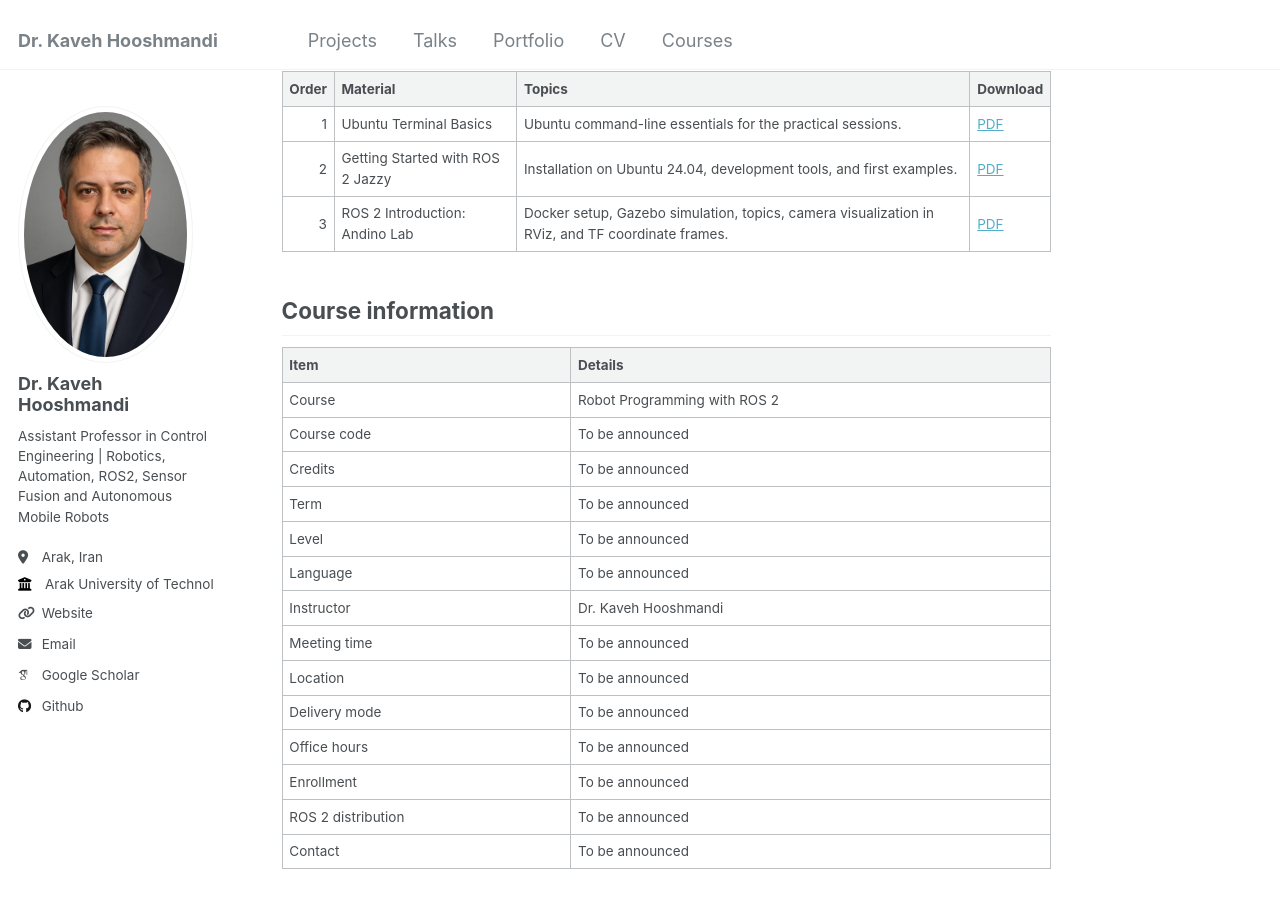
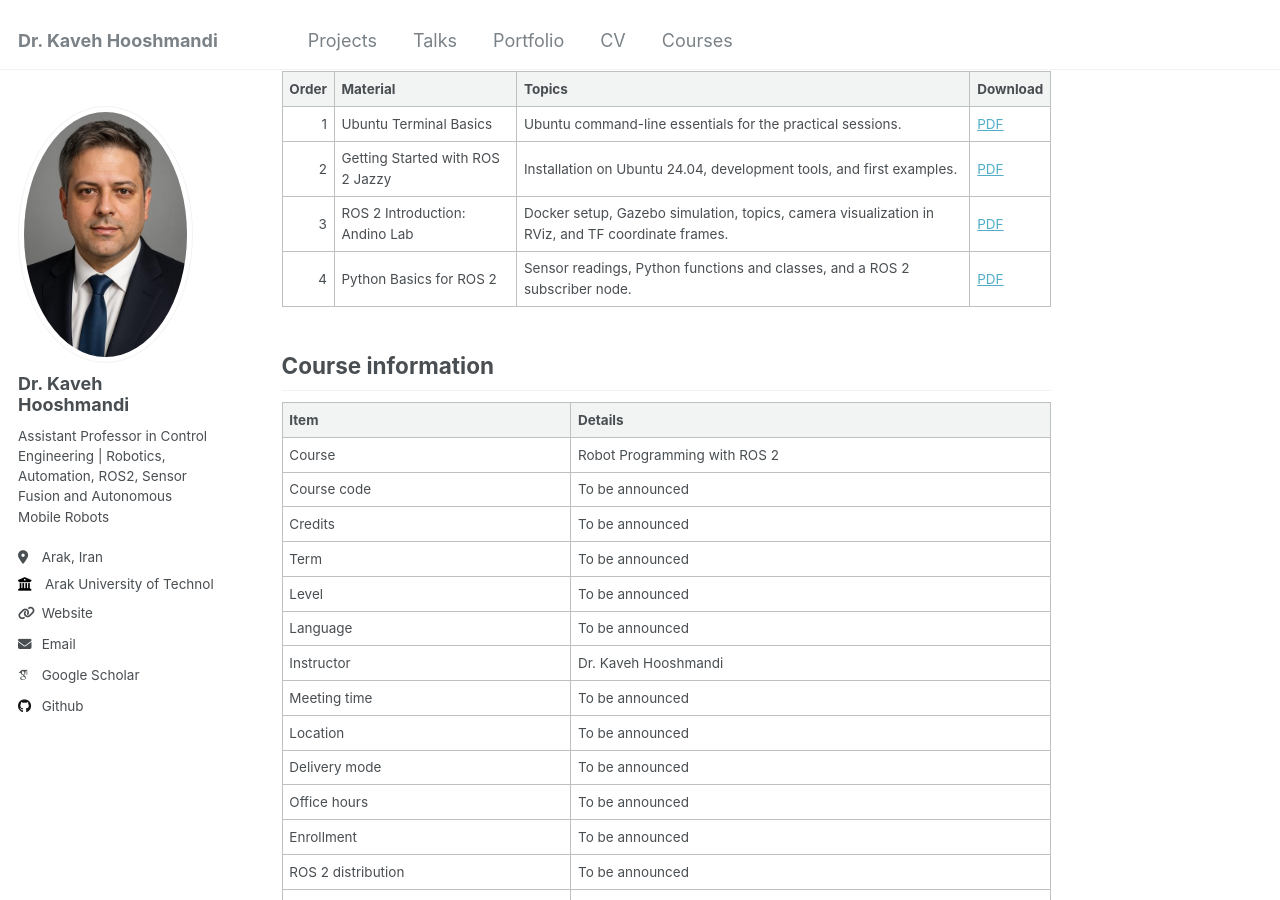
Before and after one commit to kaveh-hooshmandi/kaveh-hooshmandi.github.io, a Jekyll site: the page built from _pages/robot-programming-ros2-syllabus.md, in a window 1280 px wide and 900 px high, scrolled down 429 px. Built offline with Jekyll 4.4.1, drawn with Linux system fonts in a browser that asks for light colours; some web fonts are replaced.

Commit message:
Add Python basics PDF to ROS 2 syllabus

```diff
--- a/_pages/robot-programming-ros2-syllabus.md
+++ b/_pages/robot-programming-ros2-syllabus.md
@@ -19,6 +19,7 @@ Read the course materials in the following order:
 | 1 | Ubuntu Terminal Basics | Ubuntu command-line essentials for the practical sessions. | [PDF](/courses/robot-programming-ros2/materials/ubuntu_linux_terminal_basics.pdf) |
 | 2 | Getting Started with ROS 2 Jazzy | Installation on Ubuntu 24.04, development tools, and first examples. | [PDF](/courses/robot-programming-ros2/materials/ros2_installation.pdf) |
 | 3 | ROS 2 Introduction: Andino Lab | Docker setup, Gazebo simulation, topics, camera visualization in RViz, and TF coordinate frames. | [PDF](/courses/robot-programming-ros2/materials/ros2_introduction.pdf) |
+| 4 | Python Basics for ROS 2 | Sensor readings, Python functions and classes, and a ROS 2 subscriber node. | [PDF](/courses/robot-programming-ros2/materials/python_basics.pdf) |
 
 ## Course information
 
```
Also changed, not shown: 1 other file.
